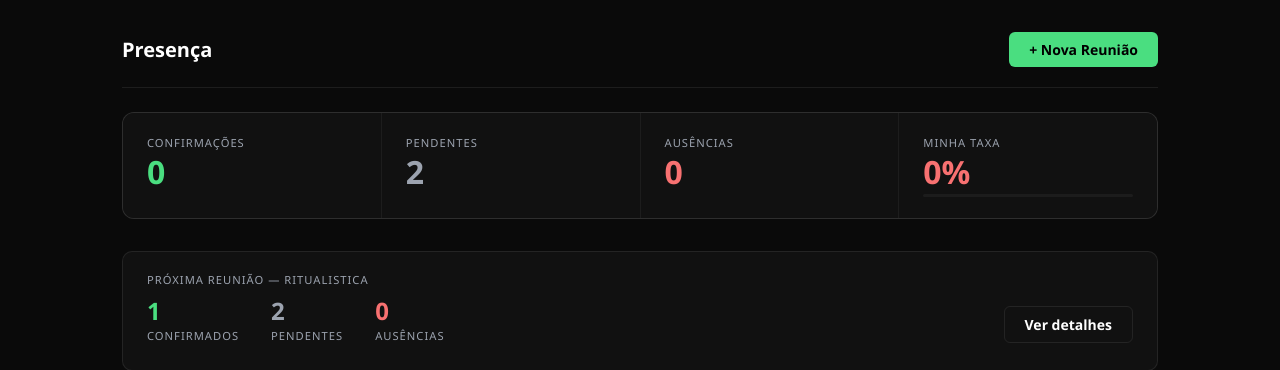
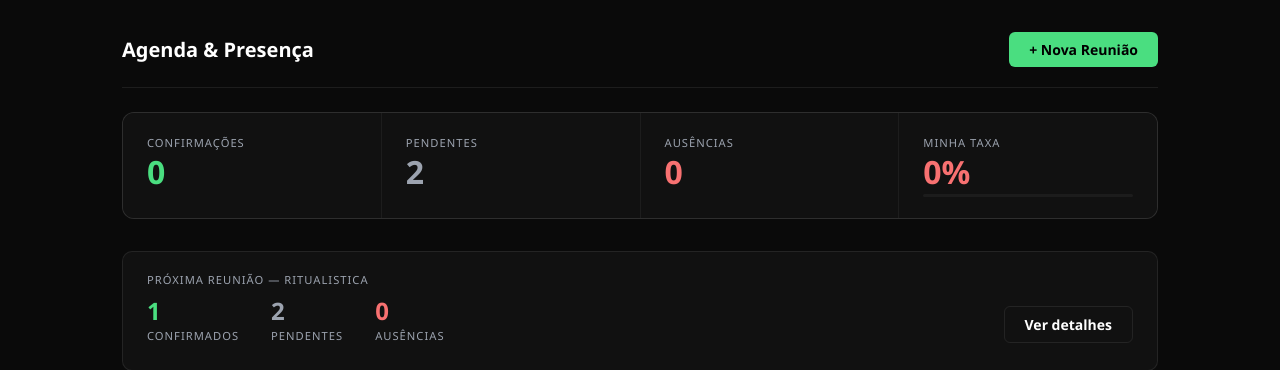
Before and after one commit to JohnShir0/justica940app, a Flask app: page /presenca in a window 1280 px wide. Shown: the part 69-439 px from the top of the page. Run offline with Flask 3, Linux system fonts and the light colour scheme; a user stored in the database is signed in; data comes from the database, SQL or seed files in the repository.

Commit message:
Update presenca_dashboard.html
upd debugs

```diff
--- a/demolay/templates/presenca_dashboard.html
+++ b/demolay/templates/presenca_dashboard.html
@@ -2,7 +2,7 @@
 {% block conteudo %}
 
 <div class="pagina-topo" style="margin-bottom:1.5rem;">
-  <h2>Presença</h2>
+  <h2>Agenda &amp; Presença</h2>
   {% if session.get('role') == 'admin' %}
     <a href="{{ url_for('presenca_nova_reuniao') }}" class="btn">+ Nova Reunião</a>
   {% endif %}
```
